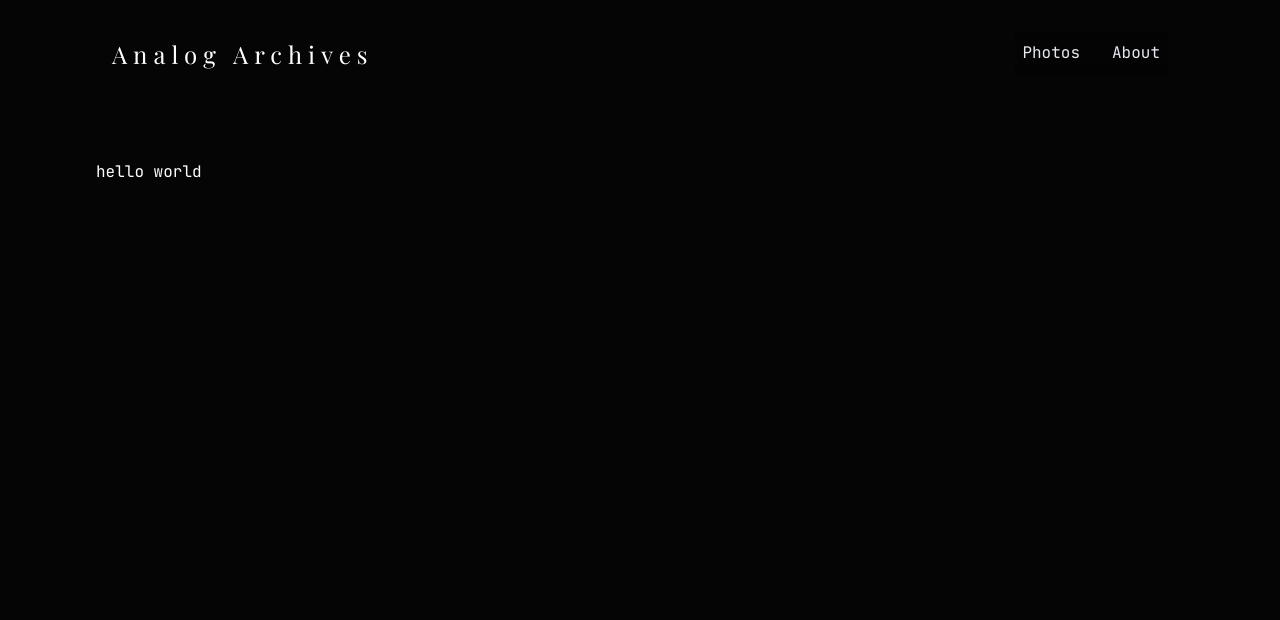
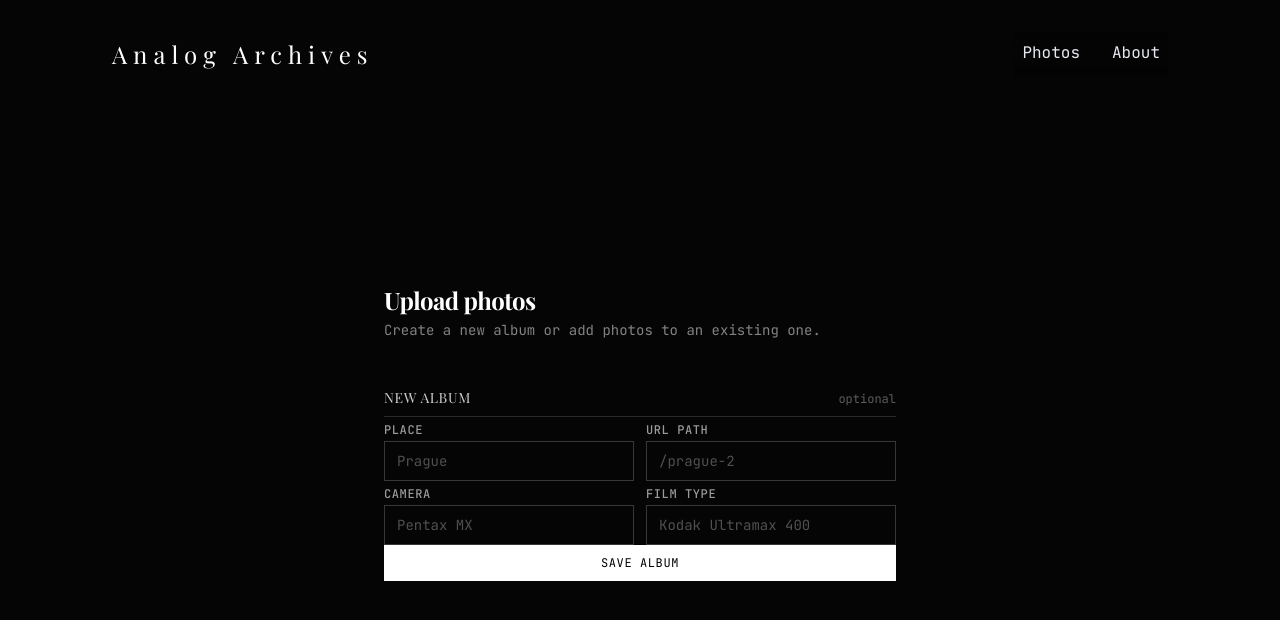
Before and after one commit to queuing4oranges/analog-photography-gallery, a Next.js app: page /albums/create in a window 1280 px wide. Shown: the top 620 px of the page. Built offline with nearby package versions, Linux system fonts and the light colour scheme.

Commit message:
create albums functionality

```diff
--- /dev/null
+++ b/app/actions/albums.server.js
@@ -0,0 +1,27 @@
+"use server"
+
+import { createServerSupabaseClient } from "../../app/lib/server";
+
+export async function createAlbum(formData) {
+  const supabase = await createServerSupabaseClient();
+
+  const place = formData.get("place") || null;
+  const camera = formData.get("camera") || null;
+  const film_type = formData.get("film") || null;
+  const slug = formData.get("slug")?.trim() || null;
+
+  const { error } = await supabase
+    .from('albums')
+    .insert({
+      place,
+      camera,
+      film_type,
+      slug,
+    })
+    .select()
+
+  if (error) {
+    console.error(error.message);
+    throw new Error(error.message);
+  }
+}
--- a/app/albums/create/CreateForm.jsx
+++ b/app/albums/create/CreateForm.jsx
@@ -1,12 +1,176 @@
 "use client";
 
 import React from "react";
+import { createAlbum } from "../../actions/albums.server";
 
 
 export default function CreateForm() {
   return (
-    <section className="relative pt-32 md:pt-40 pb-24 px-6 md:px-12 lg:px-24">
-      hello world
+    <section className="pt-32 md:pt-40 pb-24 px-6 md:px-12 lg:px-24 flex justify-center items-center min-h-screen">
+      <div className="w-full max-w-lg space-y-12" data-testid="upload-form">
+        <header className="space-y-1">
+          <h1 className="text-2xl font-medium tracking-tight">Upload photos</h1>
+          <p className="text-sm text-white/50">
+            Create a new album or add photos to an existing one.
+          </p>
+        </header>
+
+        {/* add album */}
+        <section className="space-y-5" data-testid="album-section">
+          <form action={createAlbum}>
+
+            <div className="flex items-baseline justify-between border-b border-white/15 pb-2">
+              <h2 className="text-sm uppercase tracking-wider text-white/80">
+                New album
+              </h2>
+              <span className="text-xs text-white/35">optional</span>
+            </div>
+
+            <div className="grid grid-cols-2 gap-3">
+              <div className="space-y-2">
+                <label
+                  htmlFor="place"
+                  className="font-medium text-xs uppercase tracking-wider text-white/60"
+                >
+                  Place
+                </label>
+                <input
+                  type="text"
+                  id="place"
+                  name="place"
+                  placeholder="Prague"
+                  className="w-full bg-transparent border border-white/20 px-3 py-2 h-10 text-sm text-white placeholder:text-white/30 focus:outline-none focus:border-white"
+                />
+              </div>
+
+              <div className="space-y-2">
+                <label
+                  htmlFor="slug"
+                  className="font-medium text-xs uppercase tracking-wider text-white/60"
+                >
+                  URL path
+                </label>
+                <input
+                  type="text"
+                  id="slug"
+                  name="slug"
+                  placeholder="/prague-2"
+                  className="w-full bg-transparent border border-white/20 px-3 py-2 h-10 text-sm text-white placeholder:text-white/30 focus:outline-none focus:border-white"
+                />
+              </div>
+            </div>
+
+            <div className="grid grid-cols-2 gap-3">
+              <div className="space-y-2">
+                <label
+                  htmlFor="camera"
+                  className="font-medium text-xs uppercase tracking-wider text-white/60"
+                >
+                  Camera
+                </label>
+                <input
+                  type="text"
+                  id="camera"
+                  name="camera"
+                  placeholder="Pentax MX"
+                  className="w-full bg-transparent border border-white/20 px-3 py-2 h-10 text-sm text-white placeholder:text-white/30 focus:outline-none focus:border-white"
+                />
+              </div>
+
+              <div className="space-y-2">
+                <label
+                  htmlFor="film"
+                  className="font-medium text-xs uppercase tracking-wider text-white/60"
+                >
+                  Film type
+                </label>
+                <input
+                  type="text"
+                  id="film"
+                  name="film"
+                  placeholder="Kodak Ultramax 400"
+                  className="w-full bg-transparent border border-white/20 px-3 py-2 h-10 text-sm text-white placeholder:text-white/30 focus:outline-none focus:border-white"
+                />
+              </div>
+            </div>
+
+            <button
+              className="w-full bg-white text-black hover:bg-white/85 px-5 py-2 h-9 text-xs uppercase tracking-wider"
+              data-testid="album-submit-btn"
+              type="submit"
+            >
+              Save album
+            </button>
+          </form>
+        </section>
+
+        {/* add photos */}
+        {/* <section className="space-y-5" data-testid="photos-section">
+          <div className="flex items-baseline justify-between border-b border-white/15 pb-2">
+            <h2 className="text-sm uppercase tracking-wider text-white/80">
+              Add photos
+            </h2>
+          </div>
+
+          <div className="space-y-2">
+            <label className="font-medium text-xs uppercase tracking-wider text-white/60">
+              Album
+            </label>
+            <button
+              type="button"
+              className="flex items-center justify-between w-full border border-white/20 px-3 py-2 h-10 text-sm text-white"
+            >
+              <span>Choose an album</span>
+              <svg
+                xmlns="http://www.w3.org/2000/svg"
+                width="24"
+                height="24"
+                viewBox="0 0 24 24"
+                fill="none"
+                stroke="currentColor"
+                strokeWidth="2"
+                strokeLinecap="round"
+                strokeLinejoin="round"
+                className="h-4 w-4 opacity-50"
+              >
+                <path d="m6 9 6 6 6-6" />
+              </svg>
+            </button>
+          </div>
+
+          <div className="space-y-2">
+            <label className="font-medium text-xs uppercase tracking-wider text-white/60">
+              Photos
+            </label>
+
+            <div
+              className="border border-dashed border-white/25 px-4 py-8 text-center cursor-pointer"
+              data-testid="dropzone"
+            >
+              <p className="text-sm text-white/80">
+                Drop photos here or{" "}
+                <span className="underline underline-offset-4">browse</span>
+              </p>
+              <p className="text-xs text-white/40 mt-1">jpg, png, webp</p>
+
+              <input
+                multiple
+                accept="image/*"
+                type="file"
+                className="hidden"
+                data-testid="photo-file-input"
+              />
+            </div>
+          </div>
+
+          <button
+            className="w-full bg-white text-black hover:bg-white/85 px-5 py-2 h-9 text-xs uppercase tracking-wider flex items-center justify-center gap-2"
+            data-testid="photos-submit-btn"
+          >
+            Upload
+          </button>
+        </section> */}
+      </div>
     </section>
   )
 }
--- a/app/albums/create/page.jsx
+++ b/app/albums/create/page.jsx
@@ -1,7 +1,3 @@
-"use client";
-
-import React, { useState } from "react";
-import { useRouter } from "next/navigation";
 import CreateForm from "./CreateForm";
 
 export default function AddPhoto() {
--- a/app/lib/server.js
+++ b/app/lib/server.js
@@ -1,3 +1,5 @@
+import "server-only";
+
 import { createServerClient } from "@supabase/ssr";
 import { cookies } from "next/headers";
 
```
